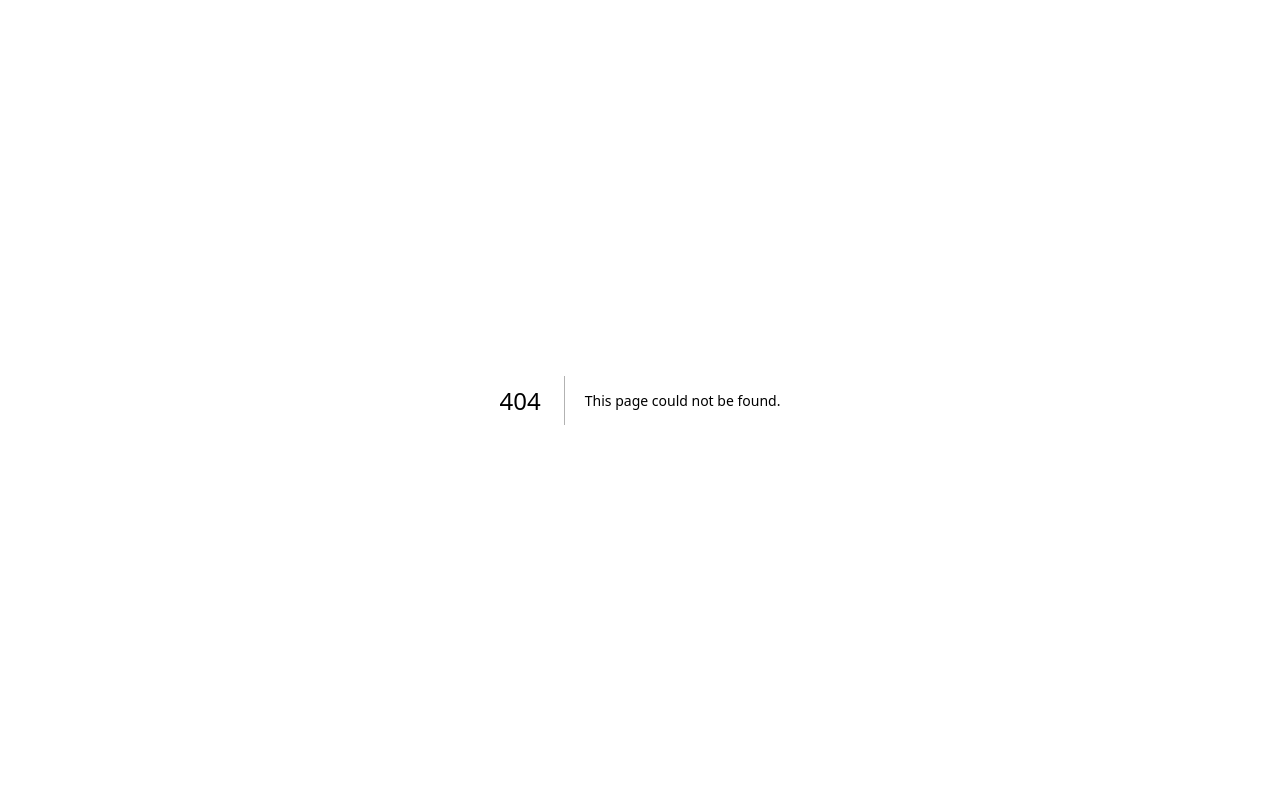
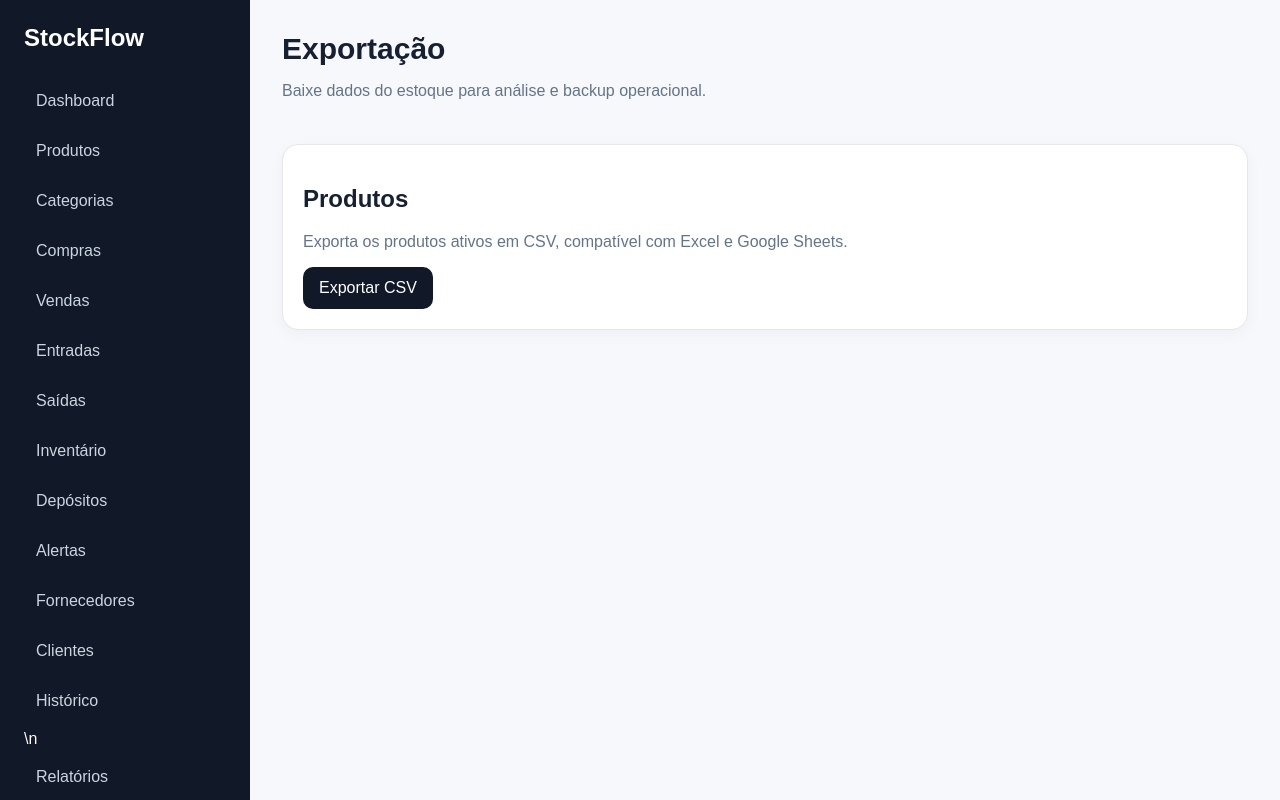
Before and after one commit to atomic-cod/stockflow, a Next.js app: page /exportar in a window 1280 px wide. Before the commit this address had no page. Shown: the top 800 px of the page. Built offline with nearby package versions, Linux system fonts and the light colour scheme.

Commit message:
feat(export): add product csv export

```diff
--- /dev/null
+++ b/src/app/exportar/page.tsx
@@ -0,0 +1,26 @@
+"use client";
+
+import { useState } from "react";
+import { Sidebar } from "@/components/sidebar";
+
+export default function Exportar() {
+  const [loading,setLoading]=useState(false);
+  async function exportProducts(){
+    setLoading(true);
+    try{
+      const r=await fetch("/api/produtos");
+      const d=await r.json();
+      const rows=d.products??[];
+      const headers=["Nome","SKU","Código de barras","Marca","Estoque","Mínimo","Máximo","Custo","Venda","Local","Validade"];
+      const csv=[headers,...rows.map((p:any)=>[p.name,p.sku,p.barcode??"",p.brand??"",p.stock_quantity,p.minimum_stock,p.maximum_stock??"",p.cost_price,p.sale_price,p.location??"",p.expiry_date??""])]
+        .map(row=>row.map((v:any)=>'"'+String(v).replace(/"/g,'""')+'"').join(";")).join("\n");
+      const blob=new Blob(["\ufeff"+csv],{type:"text/csv;charset=utf-8"});
+      const url=URL.createObjectURL(blob);
+      const a=document.createElement("a");a.href=url;a.download="stockflow-produtos.csv";a.click();URL.revokeObjectURL(url);
+    }finally{setLoading(false)}
+  }
+  return <div className="shell"><Sidebar/><main className="main">
+    <div className="topbar"><div><h1 className="title">Exportação</h1><p className="muted">Baixe dados do estoque para análise e backup operacional.</p></div></div>
+    <section className="card"><h2>Produtos</h2><p className="muted">Exporta os produtos ativos em CSV, compatível com Excel e Google Sheets.</p><button className="btn" onClick={exportProducts} disabled={loading}>{loading?"Gerando...":"Exportar CSV"}</button></section>
+  </main></div>;
+}
```
